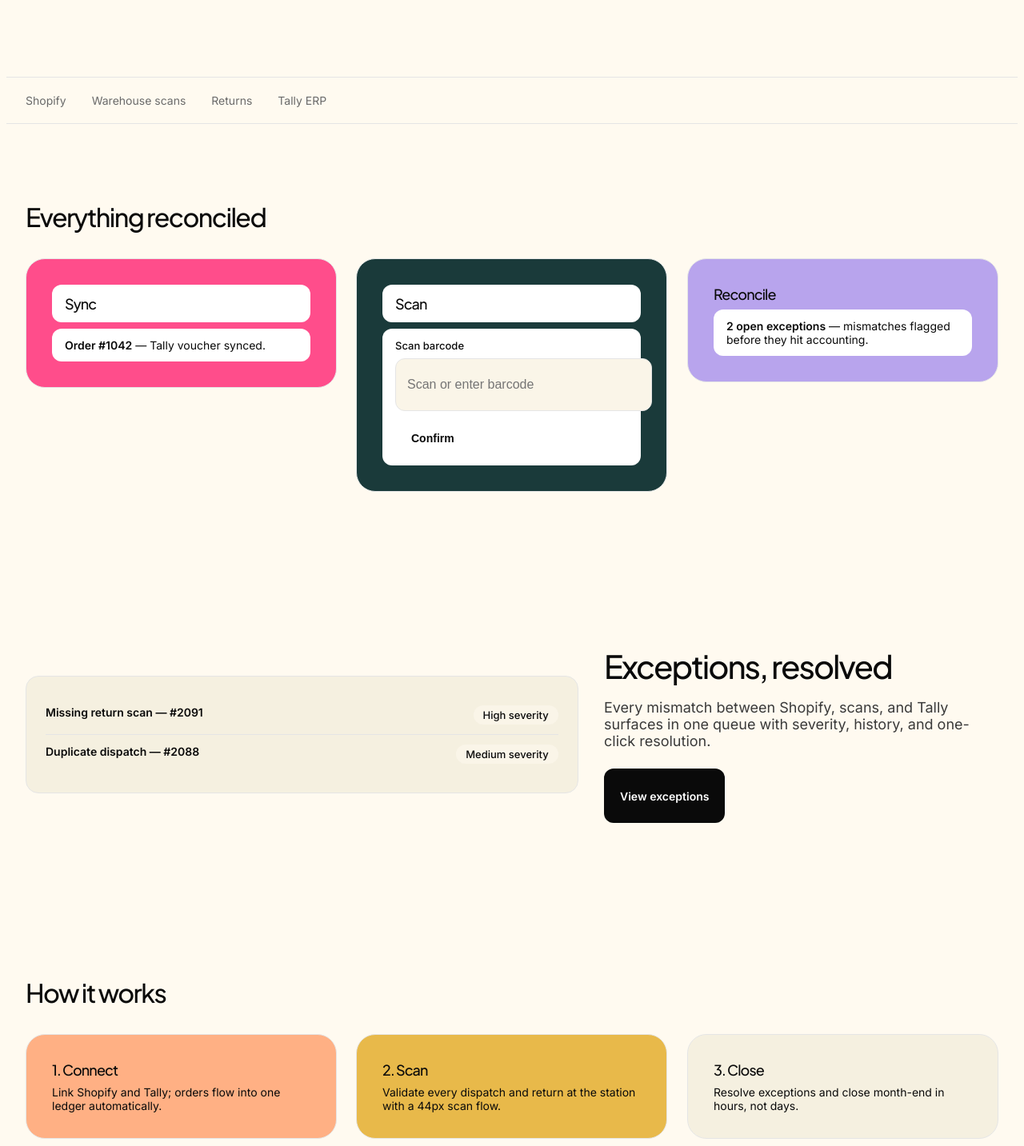
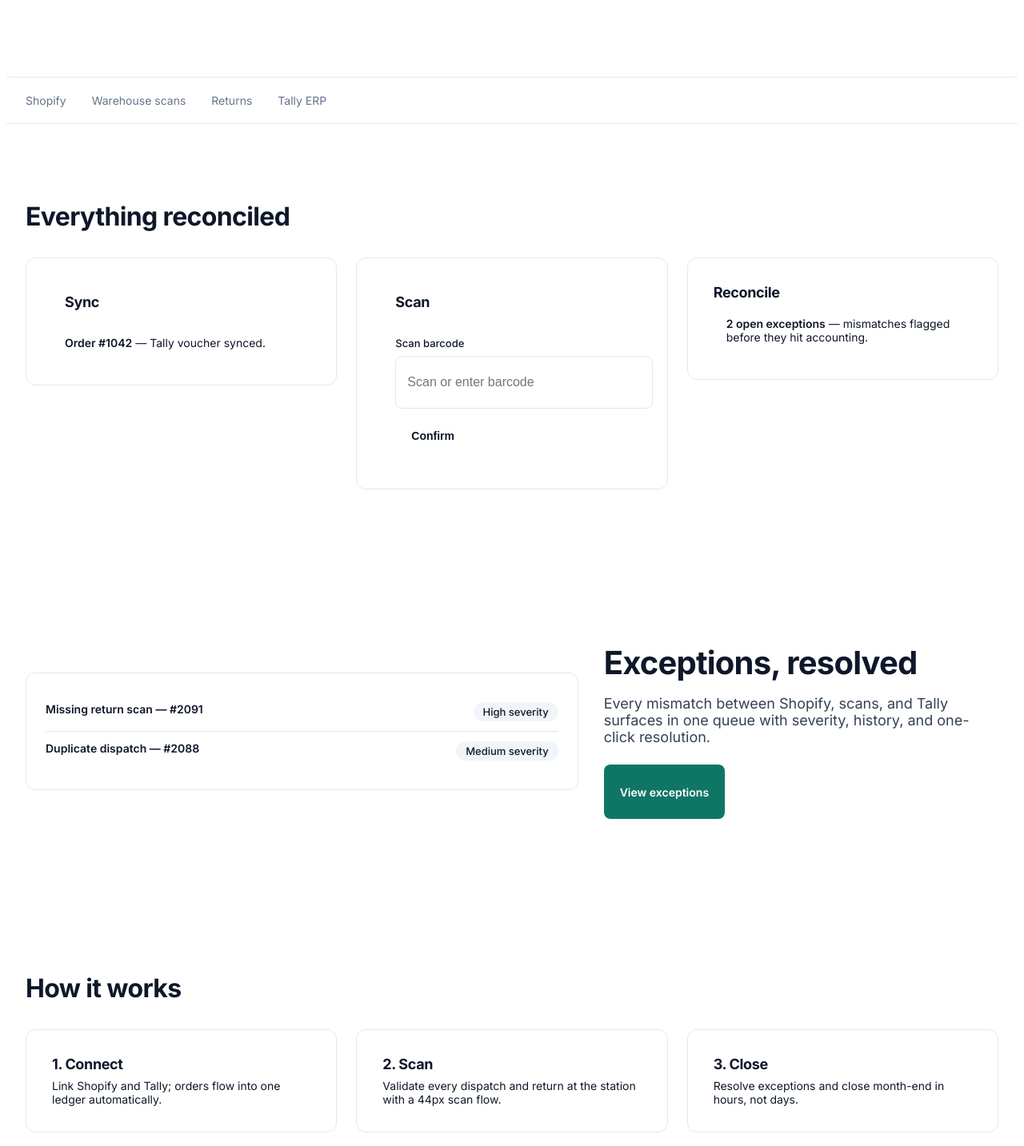
Before and after one commit to Mahima0824/shopify-connection, a Next.js app in the folder frontend/: page / in a window 1280 px wide. Shown: the part 577-2010 px from the top of the page at 80% size. Built offline with nearby package versions, Linux system fonts and the light colour scheme.

Commit message:
feat: enterprise tokens and base CSS

```diff
--- a/frontend/app/globals.css
+++ b/frontend/app/globals.css
@@ -1,45 +1,47 @@
-@import url('https://fonts.googleapis.com/css2?family=Plus+Jakarta+Sans:wght@500;600&family=Inter:wght@400;500;600&display=swap');
+@import url('https://fonts.googleapis.com/css2?family=Inter:wght@400;500;600;700&display=swap');
 :root{
-  --canvas:#fffaf0; --primary:#0a0a0a;
-  --brand-pink:#ff4d8b; --brand-teal:#1a3a3a; --brand-lavender:#b8a4ed; --brand-peach:#ffb084; --brand-ochre:#e8b94a; --brand-mint:#a4d4c5; --brand-coral:#ff6b5a;
-  --soft:#faf5e8; --card:#f5f0e0; --strong:#ebe6d6; --hairline:#e5e5e5;
-  --ink:#0a0a0a; --body:#3a3a3a; --muted:#6a6a6a; --on-primary:#ffffff;
-  --text-muted:#6a6a6a; --border-color:#e5e5e5;
+  --canvas:#ffffff; --surface:#f8fafc; --card:#ffffff;
+  --ink:#0f172a; --body:#334155; --muted:#64748b; --hairline:#e2e8f0;
+  --accent:#0f7665; --accent-strong:#115e59; --on-accent:#ffffff;
+  --success:#15803d; --warning:#b45309; --error:#b91c1c;
+  --success-bg:#dcfce7; --warning-bg:#fef3c7; --error-bg:#fee2e2; --info-bg:#e0f2fe; --neutral-bg:#f1f5f9;
+  --text-muted:#64748b; --border-color:#e2e8f0;
 }
 body{background:var(--canvas);color:var(--body);font-family:'Inter',-apple-system,'Segoe UI',Roboto,sans-serif;}
 a,a:visited{text-decoration:none;}
-.display{font-family:'Plus Jakarta Sans','Inter',sans-serif;font-weight:500;letter-spacing:-0.05em;color:var(--ink);}
-.display-xl{font-family:'Plus Jakarta Sans','Inter',sans-serif;font-weight:500;font-size:72px;line-height:1.0;letter-spacing:-2.5px;color:var(--ink);}
+.tnum{font-variant-numeric:tabular-nums;}
+.display{font-family:'Inter',-apple-system,'Segoe UI',Roboto,sans-serif;font-weight:700;letter-spacing:-0.02em;color:var(--ink);}
+.display-xl{font-family:'Inter',-apple-system,'Segoe UI',Roboto,sans-serif;font-weight:700;font-size:56px;line-height:1.05;letter-spacing:-0.02em;color:var(--ink);}
 .container{max-width:1280px;margin:0 auto;padding:0 24px;}
 .section{padding:96px 0;}
-.btn-primary{background:var(--primary);color:var(--on-primary);padding:12px 20px;min-height:44px;border-radius:12px;font-size:14px;font-weight:600;border:none;cursor:pointer;display:inline-flex;align-items:center;justify-content:center;}
+.btn-primary{background:var(--accent);color:var(--on-accent);padding:12px 20px;min-height:44px;border-radius:8px;font-size:14px;font-weight:600;border:none;cursor:pointer;display:inline-flex;align-items:center;justify-content:center;}
 .btn-primary:active{transform:translateY(1px);}
-.btn-secondary{background:var(--soft);color:var(--ink);border:1px solid var(--hairline);padding:10px 20px;min-height:44px;border-radius:12px;font-size:14px;font-weight:500;cursor:pointer;display:inline-flex;align-items:center;justify-content:center;}
-.btn-on-color{background:var(--on-primary);color:var(--ink);padding:12px 20px;min-height:44px;border-radius:12px;font-size:14px;font-weight:600;border:none;cursor:pointer;display:inline-flex;align-items:center;justify-content:center;}
-.input-control{width:100%;background:var(--soft);border:1px solid var(--hairline);color:var(--ink);padding:10px 14px;border-radius:12px;font-size:16px;min-height:44px;}
-.input-control:focus-visible{border-color:var(--ink);outline:2px solid var(--ink);outline-offset:2px;}
-a:focus-visible,button:focus-visible{outline:2px solid var(--ink);outline-offset:2px;}
-.badge-pill{display:inline-flex;align-items:center;gap:6px;padding:4px 12px;border-radius:9999px;font-size:13px;font-weight:500;background:var(--soft);color:var(--ink);}
-.feature-card-pink{background:var(--brand-pink);border:1px solid var(--hairline);border-radius:24px;padding:32px;color:var(--on-primary);}
-.feature-card-pink h1,.feature-card-pink h2,.feature-card-pink h3{color:var(--on-primary);}
-.feature-card-teal{background:var(--brand-teal);border:1px solid var(--hairline);border-radius:24px;padding:32px;color:var(--on-primary);}
-.feature-card-teal h1,.feature-card-teal h2,.feature-card-teal h3{color:var(--on-primary);}
-.feature-card-lavender{background:var(--brand-lavender);border:1px solid var(--hairline);border-radius:24px;padding:32px;color:var(--ink);}
-.feature-card-peach{background:var(--brand-peach);border:1px solid var(--hairline);border-radius:24px;padding:32px;color:var(--ink);}
-.feature-card-ochre{background:var(--brand-ochre);border:1px solid var(--hairline);border-radius:24px;padding:32px;color:var(--ink);}
-.feature-card-cream{background:var(--card);border:1px solid var(--hairline);border-radius:24px;padding:32px;color:var(--ink);}
-.content-card{background:var(--card);border:1px solid var(--hairline);border-radius:16px;padding:24px;color:var(--ink);}
+.btn-secondary{background:#ffffff;color:var(--ink);border:1px solid var(--hairline);padding:10px 20px;min-height:44px;border-radius:8px;font-size:14px;font-weight:500;cursor:pointer;display:inline-flex;align-items:center;justify-content:center;}
+.btn-on-color{background:var(--on-accent);color:var(--ink);padding:12px 20px;min-height:44px;border-radius:8px;font-size:14px;font-weight:600;border:none;cursor:pointer;display:inline-flex;align-items:center;justify-content:center;}
+.input-control{width:100%;background:#ffffff;border:1px solid var(--hairline);color:var(--ink);padding:10px 14px;border-radius:8px;font-size:16px;min-height:44px;}
+.input-control:focus-visible{border-color:var(--accent);outline:2px solid var(--accent);outline-offset:2px;}
+a:focus-visible,button:focus-visible{outline:2px solid var(--accent);outline-offset:2px;}
+.badge-pill{display:inline-flex;align-items:center;gap:6px;padding:4px 12px;border-radius:9999px;font-size:13px;font-weight:500;background:var(--neutral-bg);color:var(--ink);}
+.feature-card-pink{background:#ffffff;border:1px solid var(--hairline);border-radius:12px;padding:32px;color:var(--ink);}
+.feature-card-pink h1,.feature-card-pink h2,.feature-card-pink h3{color:var(--ink);}
+.feature-card-teal{background:#ffffff;border:1px solid var(--hairline);border-radius:12px;padding:32px;color:var(--ink);}
+.feature-card-teal h1,.feature-card-teal h2,.feature-card-teal h3{color:var(--ink);}
+.feature-card-lavender{background:#ffffff;border:1px solid var(--hairline);border-radius:12px;padding:32px;color:var(--ink);}
+.feature-card-peach{background:#ffffff;border:1px solid var(--hairline);border-radius:12px;padding:32px;color:var(--ink);}
+.feature-card-ochre{background:#ffffff;border:1px solid var(--hairline);border-radius:12px;padding:32px;color:var(--ink);}
+.feature-card-cream{background:#ffffff;border:1px solid var(--hairline);border-radius:12px;padding:32px;color:var(--ink);}
+.content-card{background:#ffffff;border:1px solid var(--hairline);border-radius:12px;padding:24px;color:var(--ink);}
 
 /* Cream maps for classes Task 6-7 still reference this cycle. */
-.glass-card{background:var(--soft);border:1px solid var(--hairline);border-radius:16px;padding:24px;color:var(--ink);}
-.badge{display:inline-flex;align-items:center;gap:6px;padding:4px 12px;border-radius:9999px;font-size:12px;font-weight:600;background:var(--card);color:var(--ink);}
-.badge-success{background:rgba(164,212,197,0.35);color:var(--ink);}
-.badge-warning{background:rgba(232,185,74,0.30);color:var(--ink);}
-.badge-danger{background:rgba(255,107,90,0.25);color:var(--ink);}
-.badge-info{background:rgba(184,164,237,0.30);color:var(--ink);}
-.badge-neutral{background:var(--card);color:var(--muted);}
+.glass-card{background:var(--surface);border:1px solid var(--hairline);border-radius:12px;padding:24px;color:var(--ink);}
+.badge{display:inline-flex;align-items:center;gap:6px;padding:4px 12px;border-radius:9999px;font-size:12px;font-weight:600;background:var(--neutral-bg);color:var(--ink);}
+.badge-success{background:var(--success-bg);color:var(--ink);}
+.badge-warning{background:var(--warning-bg);color:var(--ink);}
+.badge-danger{background:var(--error-bg);color:var(--ink);}
+.badge-info{background:var(--info-bg);color:var(--ink);}
+.badge-neutral{background:var(--neutral-bg);color:var(--muted);}
 .modern-table{width:100%;border-collapse:separate;border-spacing:0;}
-.modern-table th{background:var(--soft);color:var(--muted);font-size:12px;font-weight:600;text-transform:uppercase;letter-spacing:0.05em;padding:14px 16px;text-align:left;border-bottom:1px solid var(--hairline);}
+.modern-table thead th{position:sticky;top:64px;background:var(--surface);color:var(--muted);font-size:12px;font-weight:600;text-transform:uppercase;letter-spacing:0.05em;padding:14px 16px;text-align:left;border-bottom:1px solid var(--hairline);}
 .modern-table td{padding:16px;border-bottom:1px solid var(--hairline);font-size:14px;color:var(--ink);}
 .app-container{display:flex;min-height:100vh;background:var(--canvas);}
 .sidebar{width:260px;background:var(--canvas);border-right:1px solid var(--hairline);display:flex;flex-direction:column;padding:24px 16px;}
@@ -54,9 +56,9 @@ a:focus-visible,button:focus-visible{outline:2px solid var(--ink);outline-offset
 .topnav-menu-btn{display:none;background:none;border:none;font-size:20px;cursor:pointer;color:var(--ink);min-width:44px;min-height:44px;}
 .fullscreen-center{min-height:100vh;min-height:100dvh;}
 
-@keyframes riseScale{from{opacity:0;transform:translateY(12px) scale(0.99);}to{opacity:1;transform:none;}}
+@keyframes fadeRise{from{opacity:0;transform:translateY(8px);}to{opacity:1;transform:none;}}
 .reveal{opacity:0;}
-.reveal.is-visible{animation:riseScale 400ms ease-out forwards;}
+.reveal.is-visible{animation:fadeRise 250ms ease-out forwards;}
 @media (prefers-reduced-motion: reduce){.reveal{opacity:1;}.reveal.is-visible{animation:none;opacity:1;transform:none;}}
 
 /* Responsive breakpoints (Task 6). !important beats page-level inline grid styles. */
```
Also changed, not shown: 1 other file (tests, documents, lock files or other folders).
